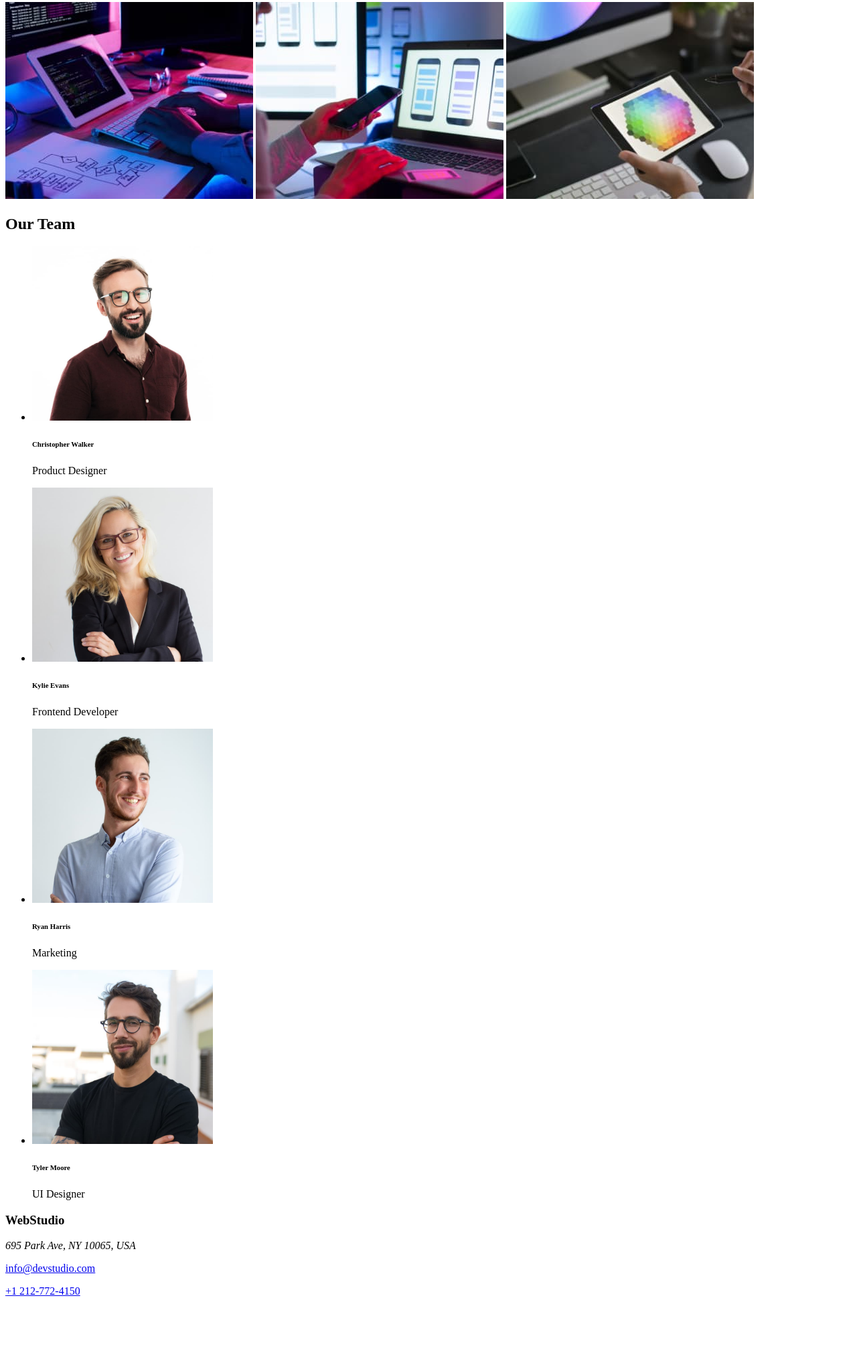
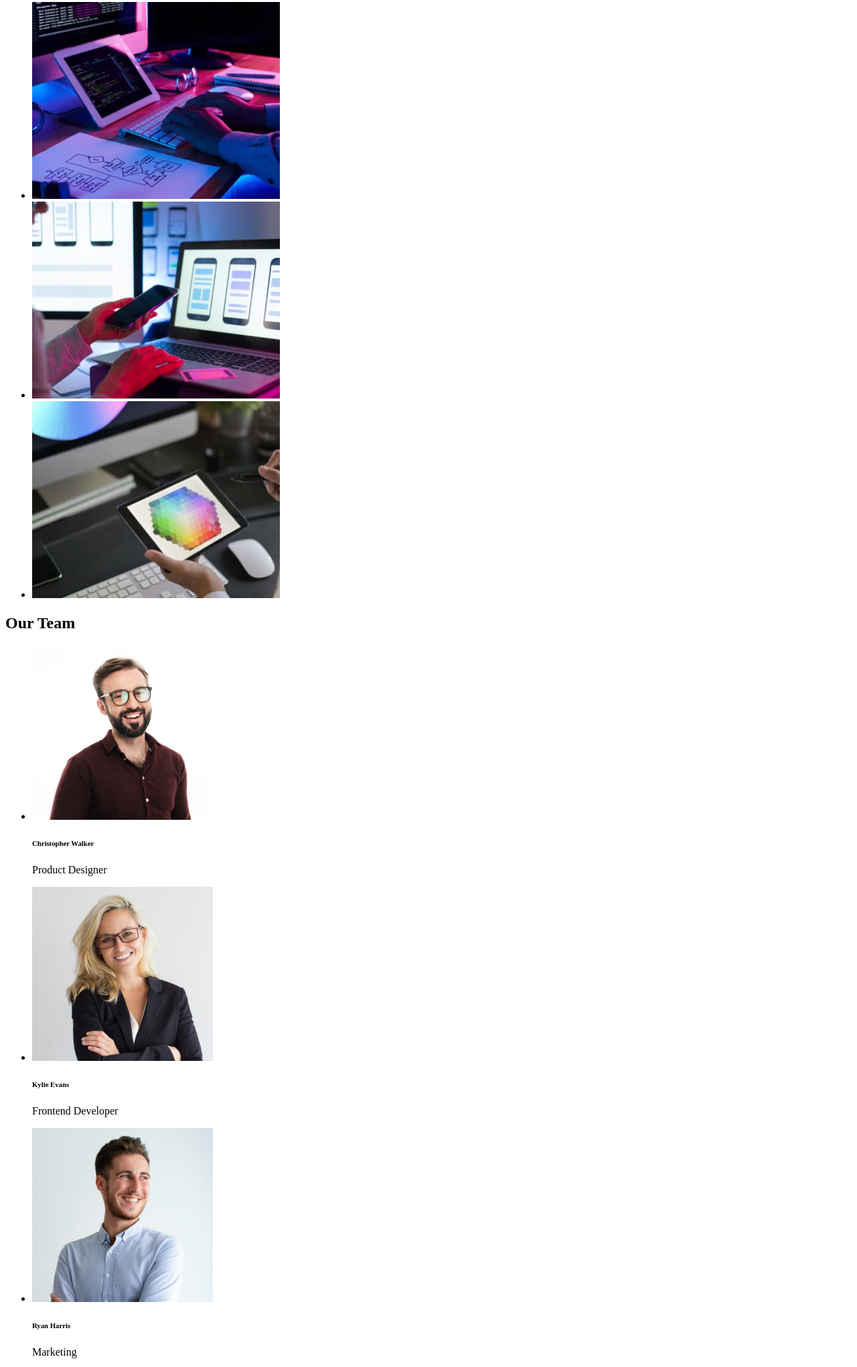
Before and after one commit to mariusn77/goit-markup-hw-01, a plain HTML site: page index.html in a window 1280 px wide. Shown: the part 656-2697 px from the top of the page at 67% size. Before the commit the page ends 2609 px from the top, so only its background shows below. Drawn offline with Linux system fonts and the light colour scheme.

Commit message:
Update index.html

```diff
--- a/index.html
+++ b/index.html
@@ -47,9 +47,11 @@
                 <section>
                     <h2>What we do</h2>
                     <div>
-                        <img width="370" src="images/img1.jpg" alt="desktop apps">
-                        <img width="370" src="images/img2.jpg" alt="mobile phone apps">
-                        <img width="370" src="images/img3.jpg" alt="tablets apps">
+                        <ul>
+                            <li><img width="370" src="images/img1.jpg" alt="desktop apps"></li>
+                            <li><img width="370" src="images/img2.jpg" alt="mobile phone apps"></li>
+                            <li><img width="370" src="images/img3.jpg" alt="tablets apps"></li>
+                        </ul>
                     </div>
                 </section>
                 <section>
@@ -84,8 +86,10 @@
             <footer>
                 <h3>WebStudio</h3>
                 <address>695 Park Ave, NY 10065, USA</address>
-                <p><a href="mailto:info@devstudio.com">info@devstudio.com</a></p>
-                <p><a href="tel:+12127724150">+1 212-772-4150</a></p>
+                <ul>
+                    <li><a href="mailto:info@devstudio.com">info@devstudio.com</a></li>
+                    <li><a href="tel:+12127724150">+1 212-772-4150</a></li>
+                </ul>
             </footer>
     </body>
 </html>
```
